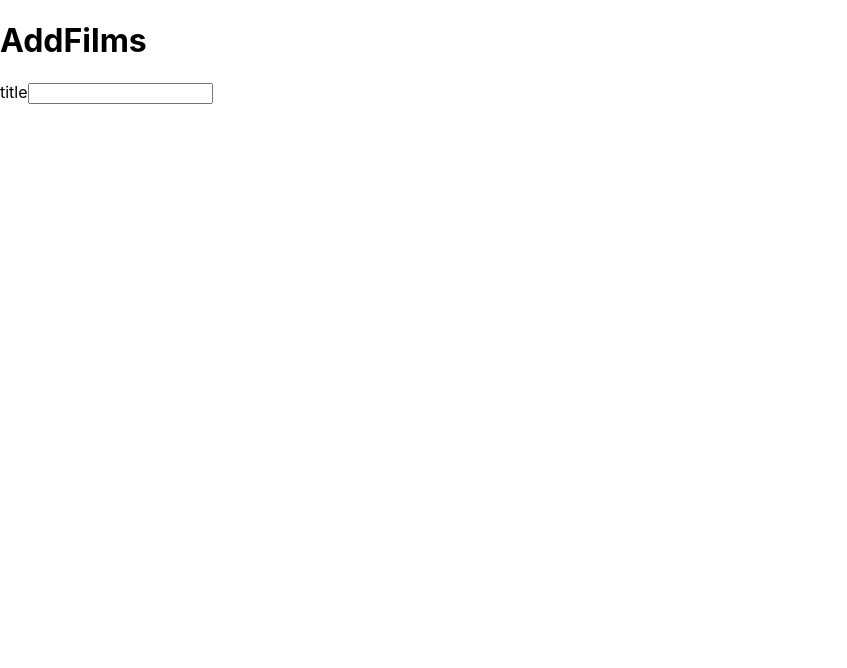
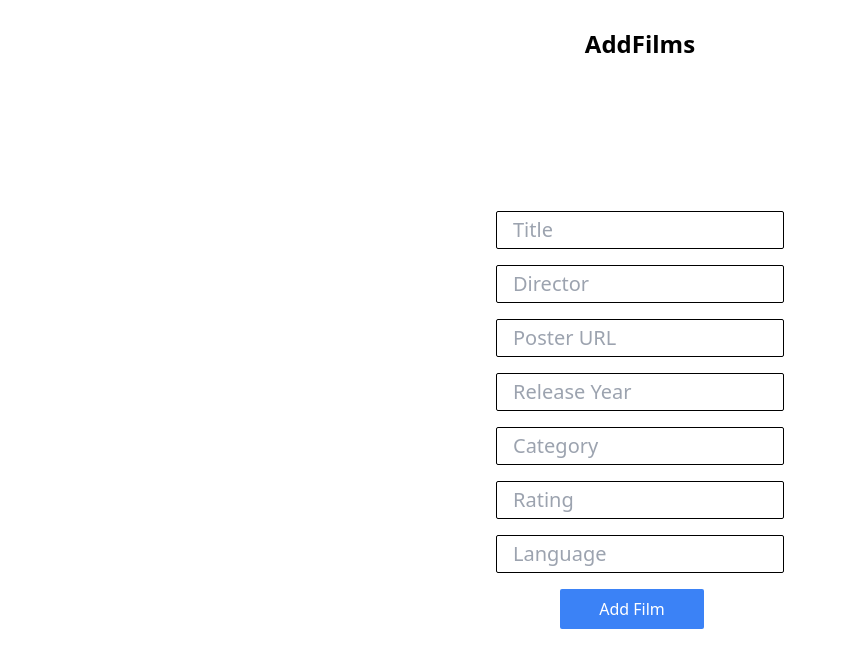
Before and after one commit to Tusharzade2002/FilmiWorldFrontEnd, a React app: page /add-film in a window 1280 px wide. Shown: the whole page, without its empty margins (0-847 px from the left). Built offline with nearby package versions, Linux system fonts and the light colour scheme.

Commit message:
add input fields

```diff
--- a/package.json
+++ b/package.json
@@ -39,6 +39,7 @@
     ]
   },
   "devDependencies": {
-    "ajv": "^7.2.4"
+    "ajv": "^7.2.4",
+    "tailwindcss": "^3.4.17"
   }
 }
--- a/src/Component/AddFilms/Addfilms.js
+++ b/src/Component/AddFilms/Addfilms.js
@@ -1,15 +1,95 @@
-import React from 'react'
+import axios from "axios";
+import React, { useState } from "react";
+import toast from "react-hot-toast";
 
 function Addfilms() {
+  const [film, setFilm] = useState({
+    title: "",
+    director: "",
+    posterUrl: "",
+    releaseYear: "",
+    category: "",
+    rating: "",
+    language: "",
+  });
+
+  const addfilm = async (e) => {
+    e.preventDefault();
+    try {
+      const response = await axios.post("http://localhost:5006/films", {
+        title: film.title,
+        director: film.director,
+        poster: film.posterUrl,
+        releaseYear: film.releaseYear,
+        Category: film.category,
+        rating: film.rating,
+      });
+      toast.success("Film added successfully");
+      setFilm({
+        title: "",
+        director: "",
+        posterUrl: "",
+        releaseYear: "",
+        category: "",
+        rating: "",
+      });
+    } catch (error) {
+      console.error("Error:", error);
+    }
+  };
   return (
     <div>
-      <h1>AddFilms</h1>
-      <div>
-        <label htmlFor='title'>title</label>
-        <input  type='text' id='title' />
+      <h1 className="text-2xl font-bold text-center mt-7">AddFilms</h1>
+      <div className="flex justify-center items-center">
+        <div className="flex justify-center items-center h-screen -mt-10">
+          <form className="flex flex-col gap-4">
+            <input
+              className="border border-black w-72 text-black text-xl py-1 px-4 rounded-sm"
+              type="text"
+              placeholder="Title"
+            />
+            <input
+              className="border border-black w-72 text-black text-xl py-1 px-4 rounded-sm"
+              type="text"
+              placeholder="Director"
+            />
+            <input
+              className="border border-black w-72 text-black text-xl py-1 px-4 rounded-sm"
+              type="text"
+              placeholder="Poster URL"
+            />
+            <input
+              className="border border-black w-72 text-black text-xl py-1 px-4 rounded-sm"
+              type="number"
+              placeholder="Release Year"
+            />
+            <input
+              className="border border-black w-72 text-black text-xl py-1 px-4 rounded-sm"
+              type="text"
+              placeholder="Category"
+            />
+            <input
+              className="border border-black w-72 text-black text-xl py-1 px-4 rounded-sm"
+              type="number"
+              placeholder="Rating"
+            />
+            <input
+              className="border border-black w-72 text-black text-xl py-1 px-4 rounded-sm"
+              type="text"
+              placeholder="Language"
+            />
+            <button
+              className="bg-blue-500 w-36 ms-16 text-white rounded-sm p-2"
+              type="submit"
+              onClick={addfilm}
+            >
+              Add Film
+            </button>
+          </form>
+        </div>
       </div>
     </div>
-  )
+  );
 }
 
-export default Addfilms
+export default Addfilms;
--- a/src/index.css
+++ b/src/index.css
@@ -1,13 +1,3 @@
-body {
-  margin: 0;
-  font-family: -apple-system, BlinkMacSystemFont, 'Segoe UI', 'Roboto', 'Oxygen',
-    'Ubuntu', 'Cantarell', 'Fira Sans', 'Droid Sans', 'Helvetica Neue',
-    sans-serif;
-  -webkit-font-smoothing: antialiased;
-  -moz-osx-font-smoothing: grayscale;
-}
-
-code {
-  font-family: source-code-pro, Menlo, Monaco, Consolas, 'Courier New',
-    monospace;
-}
+@tailwind base;
+@tailwind components;
+@tailwind utilities;
--- /dev/null
+++ b/tailwind.config.js
@@ -0,0 +1,10 @@
+/** @type {import('tailwindcss').Config} */
+module.exports = {
+  content: [
+    "./src/**/*.{js,jsx,ts,tsx}",
+  ],
+  theme: {
+    extend: {},
+  },
+  plugins: [],
+}
```
Also changed, not shown: 1 other file.
